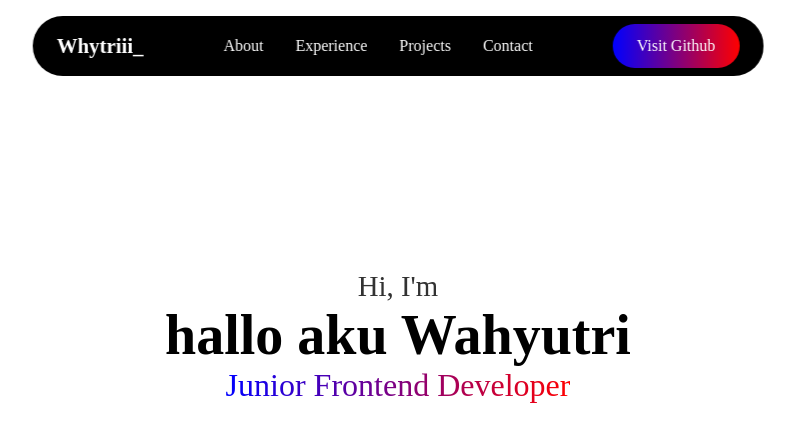
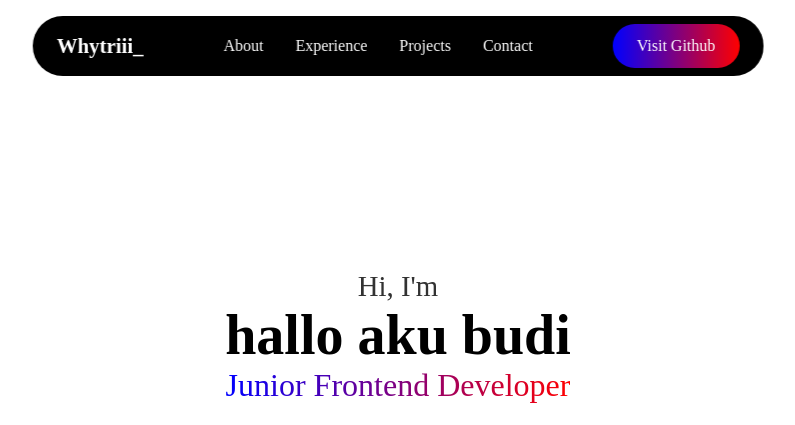
Before and after one commit to KIMPOLcode/LATIAN-CI-CD, a plain HTML site: page index.html in a window 1280 px wide. Shown: the top 425 px of the page, without its empty margins (242-1037 px from the left). Drawn offline with Linux system fonts and the light colour scheme; files whose address does not match are found by name.

Commit message:
change name

```diff
--- a/index.html
+++ b/index.html
@@ -33,7 +33,7 @@
         <div class="info-box">
           <div class="text">
             <h3>Hi, I'm</h3>
-            <h1>hallo aku Wahyutri</h1>
+            <h1>hallo aku budi</h1>
             <span>Junior Frontend Developer</span>
           </div>
           <div class="btn-group">
```
